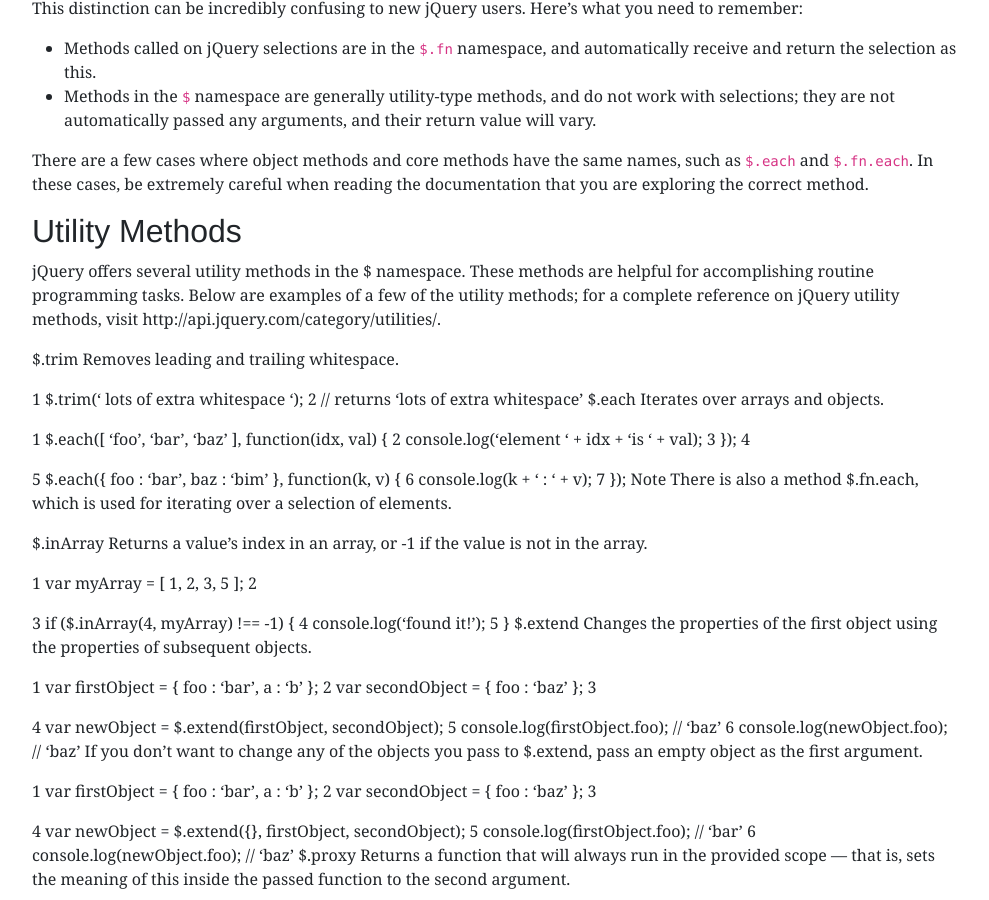
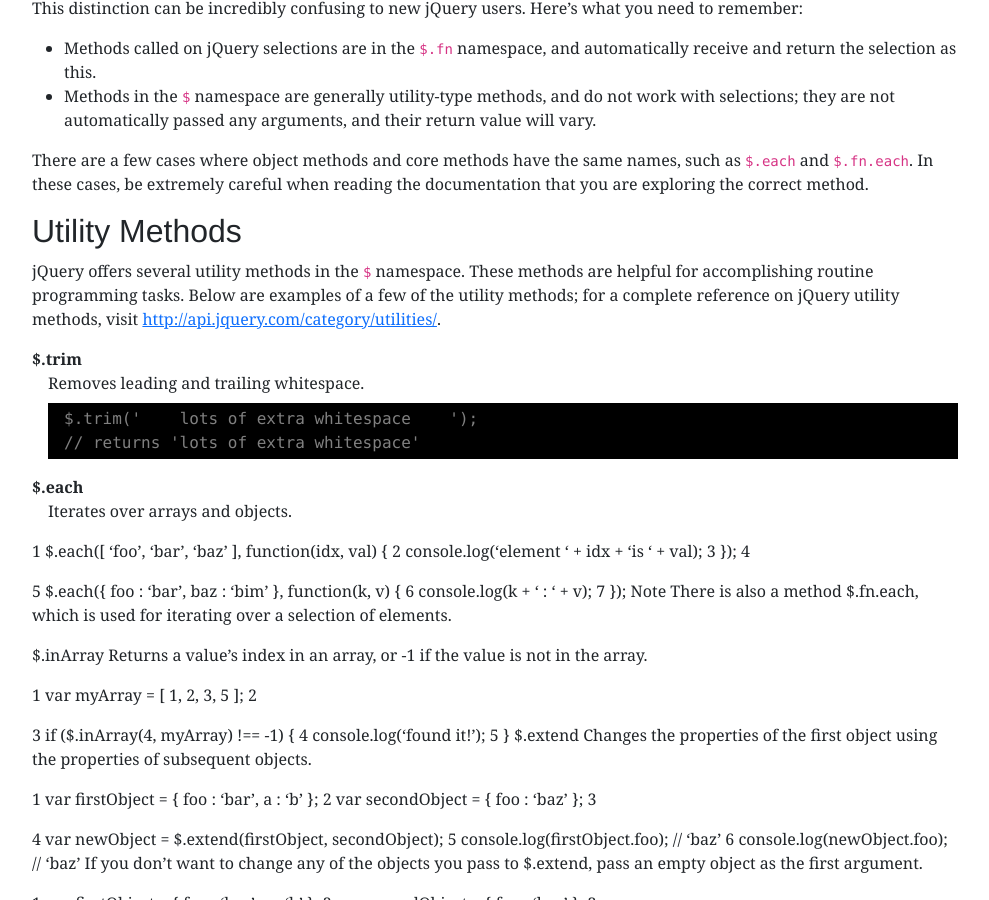
Before and after one commit to dan-carroll/jquery-fundamentals, a Jekyll site: the page built from legacy/ch04-jq-core.md, in a window 1280 px wide and 900 px high, scrolled down 544 px. Shown: the whole window, without its empty margins (145-1134 px from the left). Built offline with Jekyll 4.4.1, drawn with Linux system fonts in a browser that asks for light colours; nearby versions of some CDN libraries; library files that are not in the unit come from our copies.

Commit message:
Update ch04-jq-core.md

````diff
--- a/legacy/ch04-jq-core.md
+++ b/legacy/ch04-jq-core.md
@@ -30,17 +30,18 @@ There are a few cases where object methods and core methods have the same names,
 
 ## Utility Methods
 
-jQuery offers several utility methods in the $ namespace. These methods are helpful for accomplishing routine programming tasks. Below are examples of a few of the utility methods; for a complete reference on jQuery utility methods, visit http://api.jquery.com/category/utilities/.
+jQuery offers several utility methods in the `$` namespace. These methods are helpful for accomplishing routine programming tasks. Below are examples of a few of the utility methods; for a complete reference on jQuery utility methods, visit [http://api.jquery.com/category/utilities/](http://api.jquery.com/category/utilities/).
 
-$.trim
-Removes leading and trailing whitespace.
+**$.trim**
+: Removes leading and trailing whitespace.
 
-1
+: ```js
 $.trim('    lots of extra whitespace    ');
-2
 // returns 'lots of extra whitespace'
-$.each
-Iterates over arrays and objects.
+```
+
+**$.each**
+: Iterates over arrays and objects.
 
 1
 $.each([ 'foo', 'bar', 'baz' ], function(idx, val) {
````
